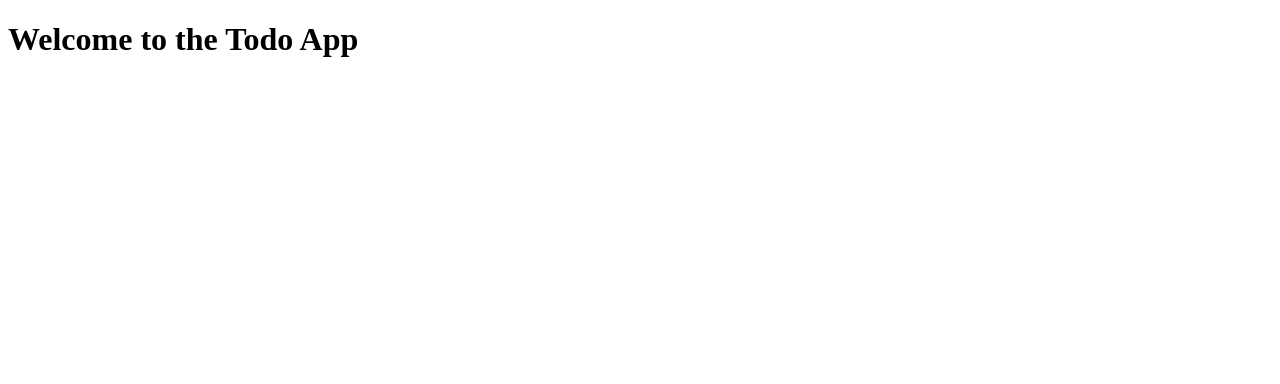
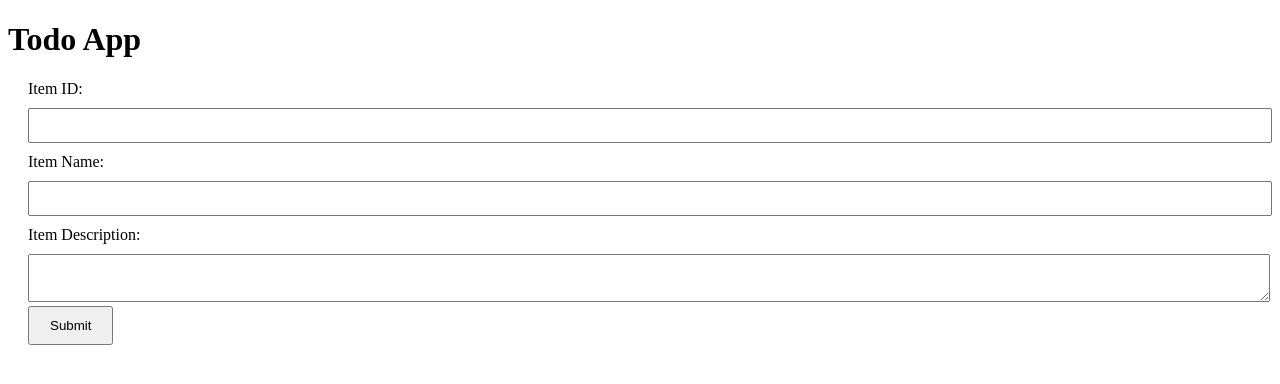
Before and after one commit to SakthivelMV/Github-assignment, a Flask app: template templates/index.html in a window 1280 px wide. Shown: the top 384 px of the page. Run offline with Flask 3, Linux system fonts and the light colour scheme; the template is opened without the code that fills it, so the values that code supplies are empty.

Commit message:
Add Item ID field to To-Do form

```diff
--- a/templates/index.html
+++ b/templates/index.html
@@ -2,8 +2,38 @@
 <html>
 <head>
     <title>Flask Todo App</title>
+    <style>
+        form { margin: 20px; }
+        label { display: block; margin: 10px 0; }
+        input, textarea { width: 100%; padding: 8px; }
+        button { padding: 10px 20px; }
+    </style>
 </head>
 <body>
-    <h1>Welcome to the Todo App</h1>
+    <h1>Todo App</h1>
+    <form id="todoForm" onsubmit="submitTodo(event)">
+        <label for="itemId">Item ID:</label>
+        <input type="text" id="itemId" name="itemId" required>
+        <label for="itemName">Item Name:</label>
+        <input type="text" id="itemName" name="itemName" required>
+        <label for="itemDescription">Item Description:</label>
+        <textarea id="itemDescription" name="itemDescription" required></textarea>
+        <button type="submit">Submit</button>
+    </form>
+    <script>
+        async function submitTodo(event) {
+            event.preventDefault();
+            const itemId = document.getElementById('itemId').value;
+            const itemName = document.getElementById('itemName').value;
+            const itemDescription = document.getElementById('itemDescription').value;
+            const response = await fetch('/submittodoitem', {
+                method: 'POST',
+                headers: { 'Content-Type': 'application/json' },
+                body: JSON.stringify({ itemId, itemName, itemDescription })
+            });
+            const result = await response.json();
+            alert(result.message);
+        }
+    </script>
 </body>
 </html>
```
